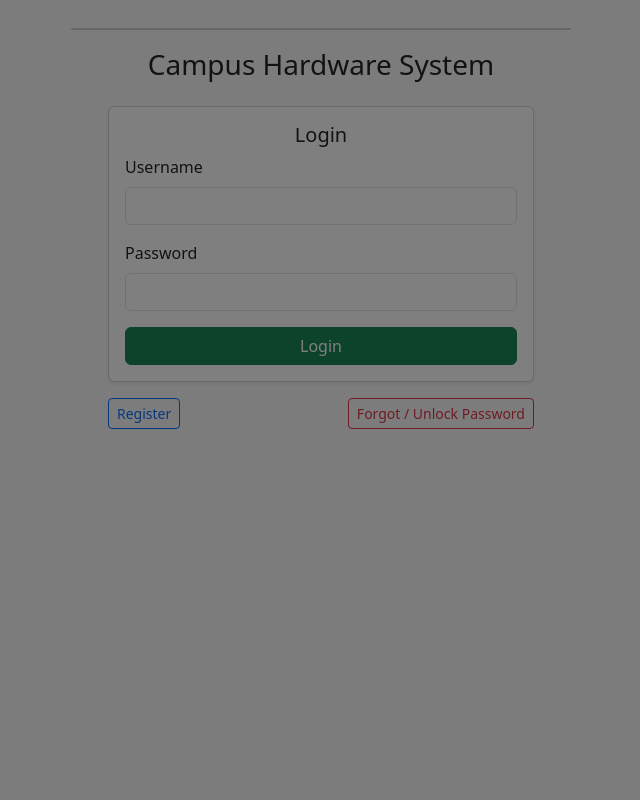
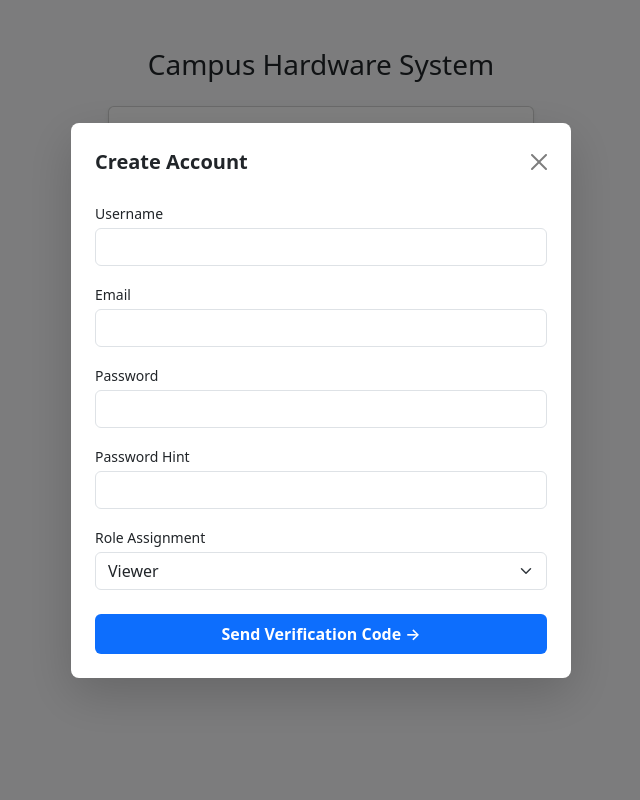
Before and after one commit to Keenas-sash/Campus-Hardware-System, a Flask app: page / in a window 1280 px wide, after a click on "Register". Shown: the whole page, without its empty margins (319-959 px from the left). Run offline with Flask 3, Linux system fonts and the light colour scheme.

Commit message:
Update login.html

```diff
--- a/templates/login.html
+++ b/templates/login.html
@@ -48,59 +48,56 @@
 </div>
 
 <!-- Register Modal -->
-<div class="modal fade" id="registerModal" tabindex="-1">
-  <div class="modal-dialog">
-    <div class="modal-content">
-   <!-- Inside login.html Modal Form -->
-<!-- Register Modal inside templates/login.html -->
 <div class="modal fade" id="registerModal" tabindex="-1" aria-labelledby="registerModalLabel" aria-hidden="true">
   <div class="modal-dialog modal-dialog-centered">
-    <div class="modal-content border-0 shadow-lg" style="border-radius: 12px; overflow: hidden;">
+    <div class="modal-content border-0 shadow-lg" style="border-radius: 8px; background-color: #ffffff;">
 
       <!-- Modal Header -->
-      <div class="modal-header border-0 pb-0 pt-4 px-4">
-        <h4 class="modal-title fw-bold text-dark" id="registerModalLabel">Create Account</h4>
+      <div class="modal-header border-bottom-0 pb-0 pt-4 px-4 d-flex justify-content-between align-items-center">
+        <h4 class="modal-title fw-bold text-dark mb-0" id="registerModalLabel" style="font-size: 1.25rem;">Create Account</h4>
         <button type="button" class="btn-close" data-bs-dismiss="modal" aria-label="Close"></button>
       </div>
 
       <!-- Modal Body -->
       <div class="modal-body p-4">
-        <form action="/register" method="POST">
+        <form action="/register" method="POST" id="registerForm">
 
           <div class="mb-3">
-            <label class="form-label text-secondary fw-normal mb-1">Username</label>
-            <input type="text" name="username" class="form-control form-control-lg fs-6" required>
+            <label class="form-label text-dark small mb-1">Username</label>
+            <input type="text" name="username" class="form-control" style="border-radius: 6px;" required>
           </div>
 
           <div class="mb-3">
-            <label class="form-label text-secondary fw-normal mb-1">Email</label>
-            <input type="email" name="email" class="form-control form-control-lg fs-6" required>
+            <label class="form-label text-dark small mb-1">Email</label>
+            <input type="email" name="email" class="form-control" style="border-radius: 6px;" required>
           </div>
 
           <div class="mb-3">
-            <label class="form-label text-secondary fw-normal mb-1">Password</label>
-            <input type="password" name="password" class="form-control form-control-lg fs-6" required>
+            <label class="form-label text-dark small mb-1">Password</label>
+            <input type="password" name="password" class="form-control" style="border-radius: 6px;" required>
           </div>
 
           <div class="mb-3">
-            <label class="form-label text-secondary fw-normal mb-1">Password Hint</label>
-            <input type="text" name="hint" class="form-control form-control-lg fs-6" required>
+            <label class="form-label text-dark small mb-1">Password Hint</label>
+            <input type="text" name="hint" class="form-control" style="border-radius: 6px;" required>
           </div>
 
           <div class="mb-4">
-            <label class="form-label text-secondary fw-normal mb-1">Role Assignment</label>
-            <select name="role" class="form-select form-select-lg fs-6">
+            <label class="form-label text-dark small mb-1">Role Assignment</label>
+            <select name="role" class="form-select" style="border-radius: 6px;">
               <option value="VIEWER" selected>Viewer</option>
               <option value="INVENTORY_SPECIALIST">Inventory Specialist</option>
               <option value="ADMIN">Admin</option>
             </select>
           </div>
 
-          <button type="submit" class="btn btn-primary w-100 py-2.5 fs-6 fw-normal rounded-3" style="background-color: #0d6efd; border: none;">
+          <button type="submit" onclick="cleanupModalBackdrop()" class="btn btn-primary w-100 py-2 fw-semibold" style="background-color: #0d6efd; border: none; border-radius: 6px;">
             Send Verification Code &rarr;
           </button>
+
         </form>
       </div>
+
     </div>
   </div>
 </div>
```
